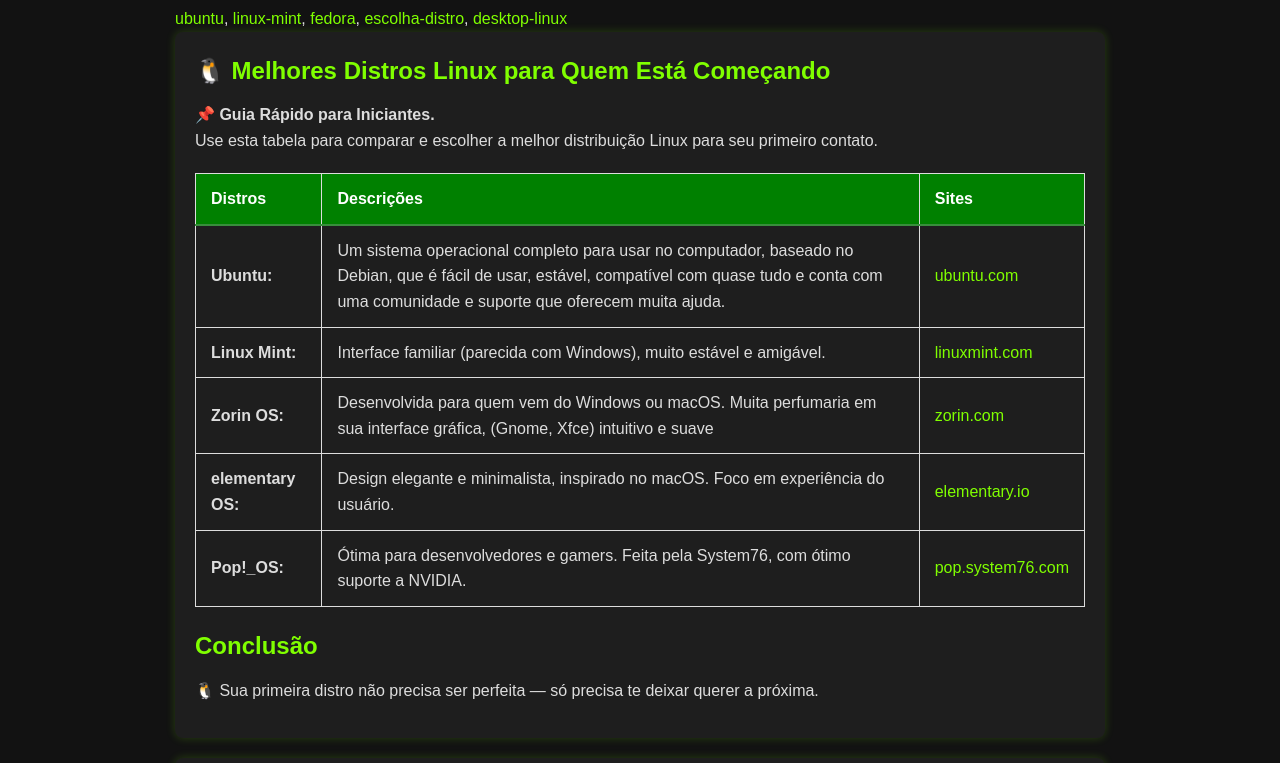
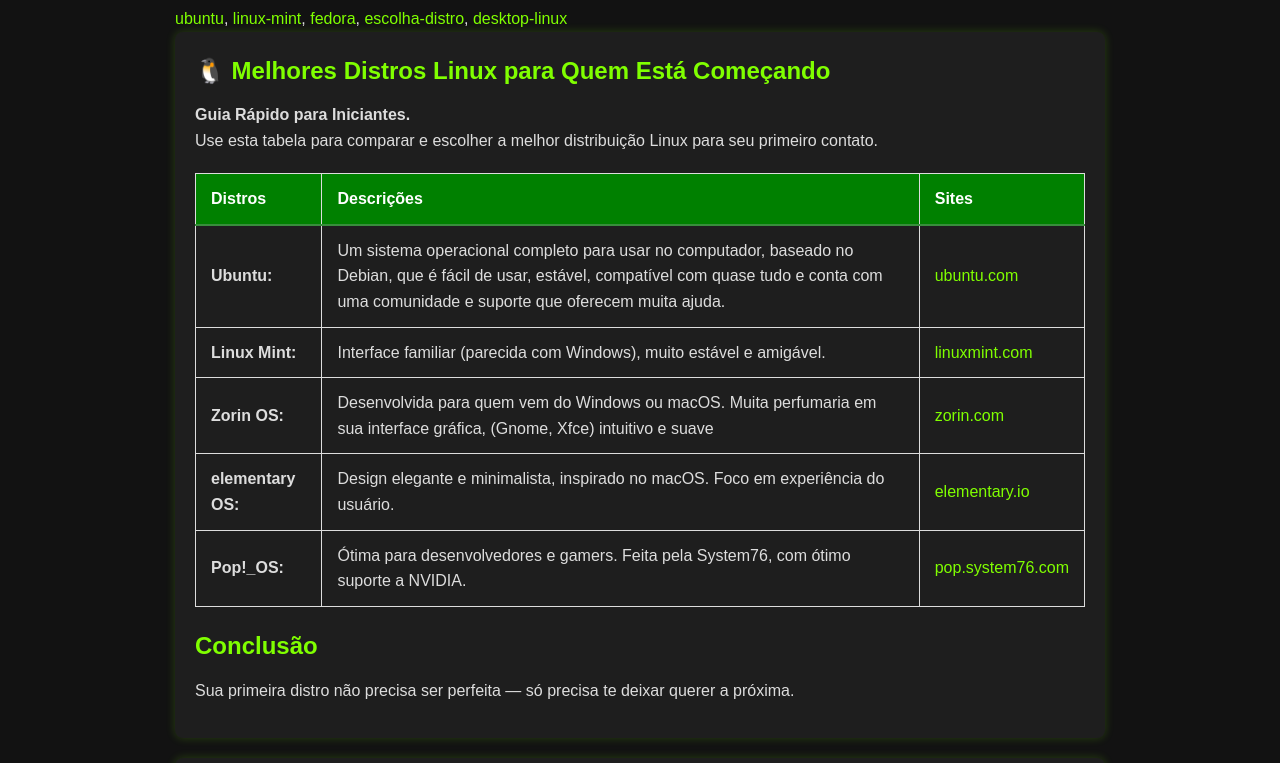
Before and after one commit to Piolinux/piolinux-site, a Jekyll site: the page built from _pages/distros/distros-iniciante.md, in a window 1280 px wide. Shown: the part 126-889 px from the top of the page. Built offline with Jekyll 4.4.1, drawn with Linux system fonts in a browser that asks for light colours.

```diff
--- a/_pages/distros/distros-iniciante.md
+++ b/_pages/distros/distros-iniciante.md
@@ -16,7 +16,7 @@ tags: [ubuntu, linux-mint, fedora, escolha-distro, desktop-linux]
 <h2>🐧 Melhores Distros Linux para Quem Está Começando</h2>
 
 <div>
-  <strong>📌 Guia Rápido para Iniciantes.</strong><br>
+  <strong> Guia Rápido para Iniciantes.</strong><br>
   Use esta tabela para comparar e escolher a melhor distribuição Linux para seu primeiro contato.
 </div>
 
@@ -73,7 +73,7 @@ tags: [ubuntu, linux-mint, fedora, escolha-distro, desktop-linux]
 <h2>Conclusão</h2>
 
 <p>
-  🐧 Sua primeira distro não precisa ser perfeita — só precisa te deixar querer a próxima.
+  Sua primeira distro não precisa ser perfeita — só precisa te deixar querer a próxima.
 </p>
 
 
```
